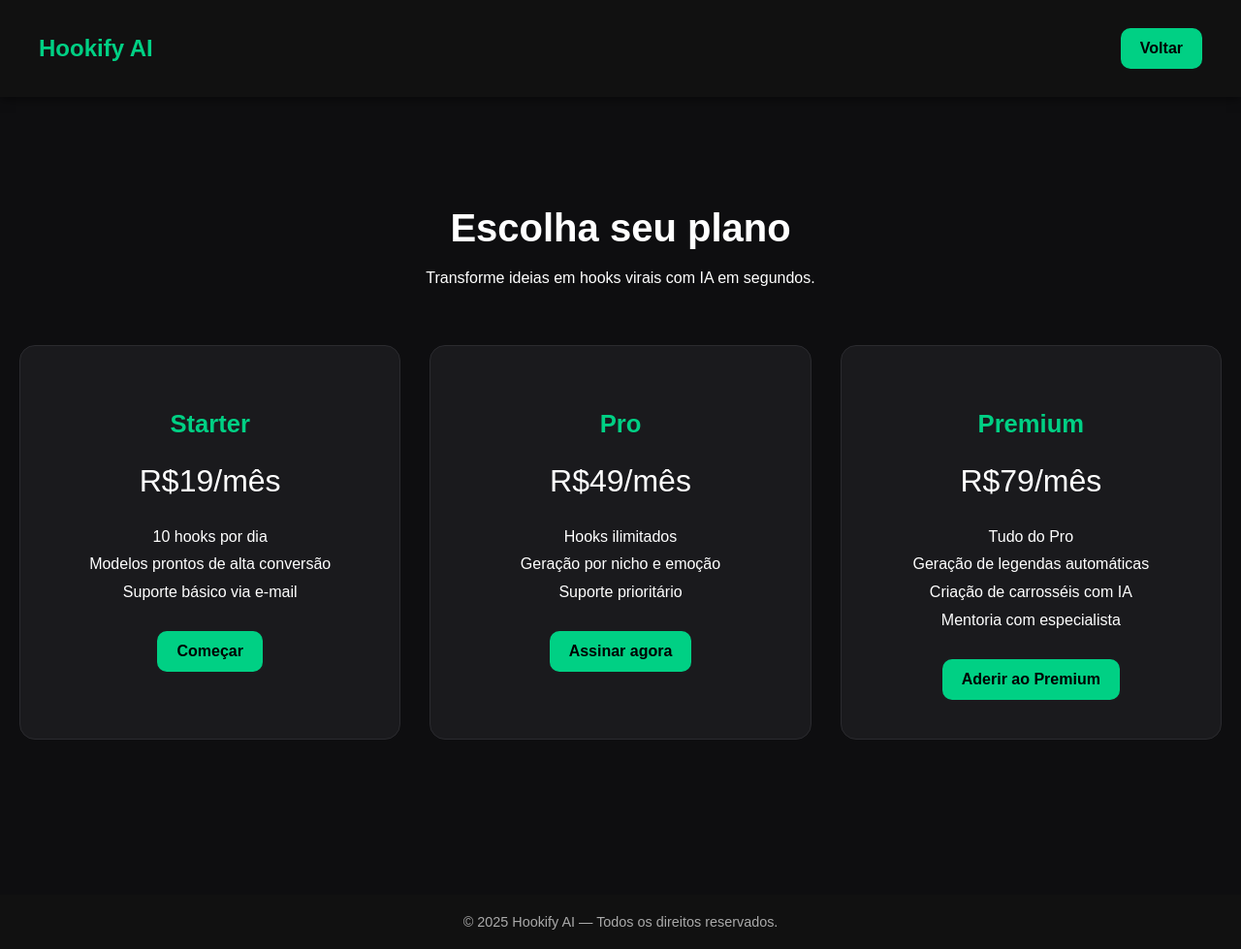
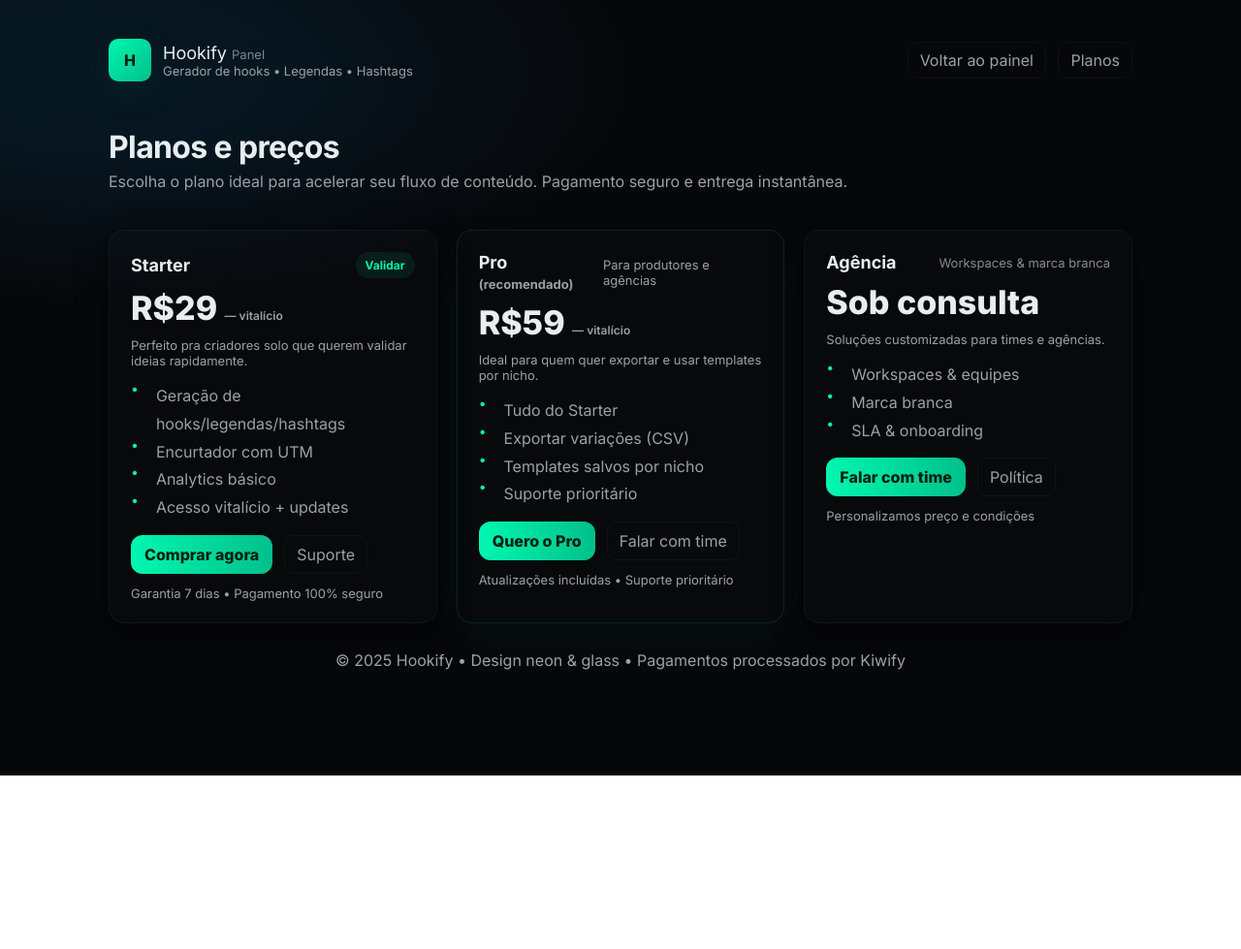
Before and after one commit to johnslade112/hookify-panel, a plain HTML site: page planos.html in a window 1280 px wide. Shown: the whole page at 97% size. After the commit the page ends 800 px from the top, so only its background shows below. Drawn offline with Linux system fonts and the light colour scheme.

Commit message:
Refactor planos.html for improved layout and styles
Updated HTML structure and styles for the 'planos' page, enhancing layout and design elements.

```diff
--- a/planos.html
+++ b/planos.html
@@ -1,156 +1,165 @@
-<!DOCTYPE html>
+<!doctype html>
 <html lang="pt-BR">
 <head>
-  <meta charset="UTF-8" />
-  <meta name="viewport" content="width=device-width, initial-scale=1.0" />
-  <title>Planos | Hookify AI</title>
-  <link rel="stylesheet" href="style.css" />
+  <meta charset="utf-8"/>
+  <meta name="viewport" content="width=device-width,initial-scale=1"/>
+  <title>Planos • Hookify</title>
+  <meta name="description" content="Planos Hookify — gere hooks, legendas e hashtags com IA. Acesso vitalício e opções para profissionais e agências.">
+  <link href="https://fonts.googleapis.com/css2?family=Inter:wght@400;600;700;800&display=swap" rel="stylesheet">
   <style>
-    body {
-      font-family: 'Poppins', sans-serif;
-      background: #0e0e10;
-      color: #fff;
-      margin: 0;
-      padding: 0;
+    :root{
+      --bg:#060709; --card:#0f1116; --muted:#9aa1a6; --accent1:#00f7b0; --accent2:#00c08a;
+      --glass:rgba(255,255,255,0.03); --border:rgba(255,255,255,0.04);
+      --radius:16px; --container:1100px;
     }
-
-    header {
-      display: flex;
-      justify-content: space-between;
-      align-items: center;
-      padding: 20px 40px;
-      background: #111;
-      box-shadow: 0 2px 10px rgba(0, 0, 0, 0.5);
+    *{box-sizing:border-box}
+    html,body{height:100%;margin:0;font-family:Inter,system-ui,-apple-system,Segoe UI,Roboto,Arial;color:#e7eef2;background:
+      radial-gradient(900px 400px at 10% 10%, #071722 0%, rgba(7,23,34,0.6) 20%, var(--bg) 60%),
+      linear-gradient(135deg,#071722 0%, var(--bg) 50%);}
+    a{color:inherit}
+    .wrap{max-width:var(--container);margin:0 auto;padding:22px}
+    header{display:flex;align-items:center;justify-content:space-between;padding:18px 0}
+    .brand{display:flex;gap:12px;align-items:center}
+    .logo{width:44px;height:44px;border-radius:10px;background:linear-gradient(135deg,var(--accent1),var(--accent2));box-shadow:0 12px 40px rgba(0,200,150,0.08);display:flex;align-items:center;justify-content:center;color:#021; font-weight:800}
+    .title{font-size:18px;margin:0}
+    .nav a{padding:8px 12px;border-radius:12px;border:1px solid var(--border);background:transparent;color:var(--muted);text-decoration:none;margin-left:8px}
+    .hero{padding:26px 0}
+    .hero h1{margin:4px 0 6px;font-size:32px;letter-spacing:-0.02em}
+    .hero p{color:var(--muted);margin:0 0 14px}
+    .grid{display:grid;grid-template-columns:repeat(3,1fr);gap:20px}
+    @media(max-width:980px){.grid{grid-template-columns:repeat(2,1fr)}}
+    @media(max-width:640px){.grid{grid-template-columns:1fr}; .hero h1{font-size:24px}}
+    .card{
+      background:linear-gradient(180deg, rgba(255,255,255,0.01), rgba(255,255,255,0.012));
+      border-radius:var(--radius);padding:22px;border:1px solid var(--border);box-shadow:0 10px 30px rgba(0,0,0,0.6);
+      transition:transform .18s ease, box-shadow .18s ease;
     }
-
-    header h1 {
-      font-size: 1.5rem;
-      color: #00d084;
-    }
-
-    .container {
-      text-align: center;
-      padding: 80px 20px;
-    }
-
-    .container h2 {
-      font-size: 2.5rem;
-      margin-bottom: 20px;
-    }
-
-    .plans {
-      display: grid;
-      grid-template-columns: repeat(auto-fit, minmax(280px, 1fr));
-      gap: 30px;
-      margin-top: 60px;
-    }
-
-    .plan {
-      background: #1a1a1d;
-      padding: 40px 25px;
-      border-radius: 16px;
-      border: 1px solid #2b2b2f;
-      transition: all 0.3s ease;
-    }
-
-    .plan:hover {
-      transform: translateY(-5px);
-      border-color: #00d084;
-    }
-
-    .plan h3 {
-      font-size: 1.6rem;
-      color: #00d084;
-    }
-
-    .price {
-      font-size: 2rem;
-      margin: 15px 0;
-    }
-
-    .features {
-      list-style: none;
-      padding: 0;
-      margin: 25px 0;
-      line-height: 1.8;
-    }
-
-    .btn {
-      background: #00d084;
-      color: #000;
-      text-decoration: none;
-      padding: 12px 20px;
-      border-radius: 10px;
-      font-weight: bold;
-      display: inline-block;
-      transition: all 0.3s;
-    }
-
-    .btn:hover {
-      background: #00b874;
-    }
-
-    footer {
-      margin-top: 80px;
-      padding: 20px;
-      background: #111;
-      text-align: center;
-      font-size: 0.9rem;
-      color: #aaa;
-    }
+    .card:hover{transform:translateY(-6px);box-shadow:0 20px 50px rgba(0,0,0,0.65)}
+    .recommended{border:1px solid rgba(0,247,176,0.12);box-shadow:0 20px 60px rgba(0,247,176,0.04)}
+    .tier{display:flex;align-items:center;justify-content:space-between}
+    .tier h3{margin:0;font-size:18px}
+    .badge{background:rgba(0,247,176,0.08);color:var(--accent1);padding:6px 10px;border-radius:999px;font-weight:700;font-size:12px}
+    .price{font-size:34px;font-weight:800;margin:10px 0}
+    .sub{color:var(--muted);font-size:13px;margin-bottom:14px}
+    ul{margin:0;padding:0 0 14px 0;list-style:none;line-height:1.8;color:var(--muted)}
+    ul li{display:flex;gap:10px;align-items:flex-start}
+    ul li::before{content:'\2022';color:var(--accent1);margin-right:8px;font-size:14px;line-height:1}
+    .cta{display:flex;gap:12px;align-items:center}
+    .btn-primary{background:linear-gradient(90deg,var(--accent1),var(--accent2));color:#021;padding:10px 14px;border-radius:12px;border:0;font-weight:800;text-decoration:none}
+    .btn-ghost{background:transparent;border:1px solid var(--border);color:var(--muted);padding:9px 12px;border-radius:10px;text-decoration:none}
+    .note{font-size:13px;color:var(--muted);margin-top:12px}
+    .footer{padding:28px 0;color:var(--muted);text-align:center}
+    .small{font-size:13px;color:var(--muted)}
   </style>
 </head>
 <body>
+  <div class="wrap">
     <header>
-    <h1>Hookify AI</h1>
-    <a href="index.html" class="btn">Voltar</a>
+      <div class="brand">
+        <div class="logo">H</div>
+        <div>
+          <div class="title">Hookify <span class="small" style="opacity:.8">Panel</span></div>
+          <div class="small">Gerador de hooks • Legendas • Hashtags</div>
+        </div>
+      </div>
+      <nav class="nav">
+        <a href="index.html">Voltar ao painel</a>
+        <a href="planos.html">Planos</a>
+      </nav>
     </header>
 
-  <section class="container">
-    <h2>Escolha seu plano</h2>
-    <p>Transforme ideias em hooks virais com IA em segundos.</p>
+    <section class="hero">
+      <h1>Planos e preços</h1>
+      <p>Escolha o plano ideal para acelerar seu fluxo de conteúdo. Pagamento seguro e entrega instantânea.</p>
+    </section>
 
-    <div class="plans">
+    <section>
+      <div class="grid">
+        <!-- STARTER -->
+        <article class="card">
+          <div class="tier">
+            <h3>Starter</h3>
+            <div class="badge">Validar</div>
+          </div>
+          <div class="price">R$29 <span style="font-size:12px;color:var(--muted);font-weight:600">— vitalício</span></div>
+          <div class="sub">Perfeito pra criadores solo que querem validar ideias rapidamente.</div>
+          <ul>
+            <li>Geração de hooks/legendas/hashtags</li>
+            <li>Encurtador com UTM</li>
+            <li>Analytics básico</li>
+            <li>Acesso vitalício + updates</li>
+          </ul>
+          <div class="cta">
+            <!-- TODO: substitua SEU_LINK_STARTER pelo link de checkout Kiwify do Starter -->
+            <a class="btn-primary" id="buy-starter" href="https://kiwify.com.br/checkout/SEU_LINK_STARTER" target="_blank" rel="noopener">Comprar agora</a>
+            <a class="btn-ghost" href="mailto:contato@seuemail.com">Suporte</a>
+          </div>
+          <div class="note">Garantia 7 dias • Pagamento 100% seguro</div>
+        </article>
 
-      <div class="plan">
-        <h3>Starter</h3>
-        <p class="price">R$19/mês</p>
-        <ul class="features">
-          <li>10 hooks por dia</li>
-          <li>Modelos prontos de alta conversão</li>
-          <li>Suporte básico via e-mail</li>
-        </ul>
-        <a href="https://kiwify.com.br/checkout/SEU_LINK_STARTER" target="_blank" class="btn">Começar</a>
+        <!-- PRO -->
+        <article class="card recommended">
+          <div class="tier">
+            <h3>Pro <span style="font-size:13px;color:var(--muted)"> (recomendado)</span></h3>
+            <div class="small">Para produtores e agências</div>
           </div>
-
-      <div class="plan">
-        <h3>Pro</h3>
-        <p class="price">R$49/mês</p>
-        <ul class="features">
-          <li>Hooks ilimitados</li>
-          <li>Geração por nicho e emoção</li>
+          <div class="price">R$59 <span style="font-size:12px;color:var(--muted);font-weight:600">— vitalício</span></div>
+          <div class="sub">Ideal para quem quer exportar e usar templates por nicho.</div>
+          <ul>
+            <li>Tudo do Starter</li>
+            <li>Exportar variações (CSV)</li>
+            <li>Templates salvos por nicho</li>
             <li>Suporte prioritário</li>
           </ul>
-        <a href="https://kiwify.com.br/checkout/SEU_LINK_PRO" target="_blank" class="btn">Assinar agora</a>
+          <div class="cta">
+            <!-- TODO: substitua SEU_LINK_PRO pelo link de checkout Kiwify do Pro -->
+            <a class="btn-primary" id="buy-pro" href="https://kiwify.com.br/checkout/SEU_LINK_PRO" target="_blank" rel="noopener">Quero o Pro</a>
+            <a class="btn-ghost" href="mailto:contato@seuemail.com">Falar com time</a>
           </div>
+          <div class="note">Atualizações incluídas • Suporte prioritário</div>
+        </article>
 
-      <div class="plan">
-        <h3>Premium</h3>
-        <p class="price">R$79/mês</p>
-        <ul class="features">
-          <li>Tudo do Pro</li>
-          <li>Geração de legendas automáticas</li>
-          <li>Criação de carrosséis com IA</li>
-          <li>Mentoria com especialista</li>
+        <!-- AGENCIA -->
+        <article class="card">
+          <div class="tier">
+            <h3>Agência</h3>
+            <div class="small" style="opacity:.85">Workspaces & marca branca</div>
+          </div>
+          <div class="price">Sob consulta</div>
+          <div class="sub">Soluções customizadas para times e agências.</div>
+          <ul>
+            <li>Workspaces & equipes</li>
+            <li>Marca branca</li>
+            <li>SLA & onboarding</li>
           </ul>
-        <a href="https://kiwify.com.br/checkout/SEU_LINK_PREMIUM" target="_blank" class="btn">Aderir ao Premium</a>
+          <div class="cta">
+            <a class="btn-primary" href="mailto:contato@seuemail.com">Falar com time</a>
+            <a class="btn-ghost" href="https://your-privacy.example.com" target="_blank" rel="noopener">Política</a>
           </div>
+          <div class="note">Personalizamos preço e condições</div>
+        </article>
 
       </div>
     </section>
 
-  <footer>
-    © 2025 Hookify AI — Todos os direitos reservados.
+    <footer class="footer">
+      © 2025 Hookify • Design neon & glass • <span style="color:var(--muted)">Pagamentos processados por Kiwify</span>
     </footer>
+  </div>
+
+  <script>
+    // Opcional: fácil troca de links via prompt (se preferir editar direto no navegador)
+    // Descomente para permitir colar o link de checkout pelo prompt de confirmação
+    /*
+    document.getElementById('buy-starter').addEventListener('click', function(e){
+      const link = prompt('Cole aqui o link do checkout do Starter (Kiwify):', this.href);
+      if(link) { this.href = link; }
+    });
+    document.getElementById('buy-pro').addEventListener('click', function(e){
+      const link = prompt('Cole aqui o link do checkout do Pro (Kiwify):', this.href);
+      if(link) { this.href = link; }
+    });
+    */
+  </script>
 </body>
 </html>
```
Lines whose indentation alone changed are shown as unchanged.
